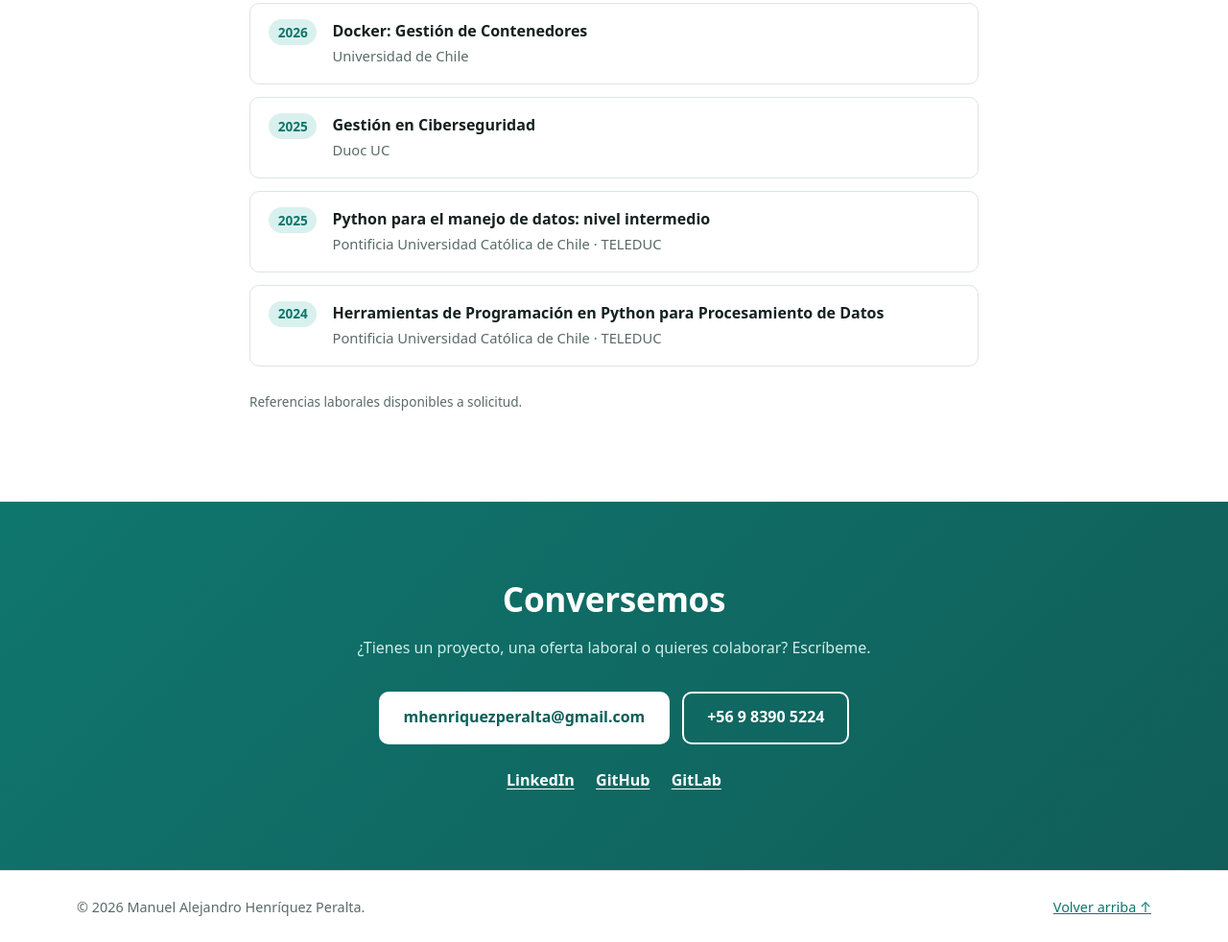
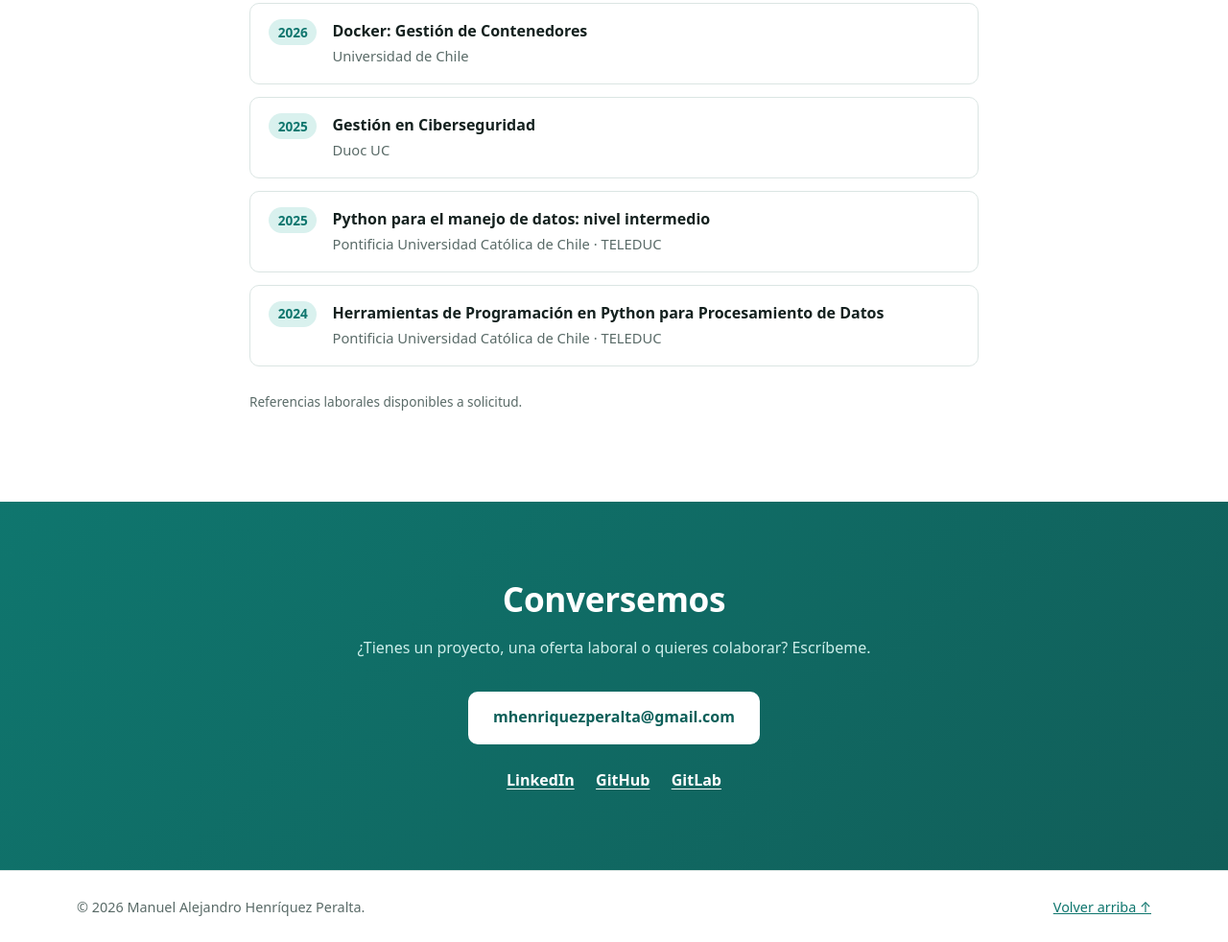
Before and after one commit to mhenriquezperalta/presentacion, a plain HTML site: page public/index.html in a window 1280 px wide. Shown: the part 4450-5432 px from the top of the page at 96% size. Drawn offline with Linux system fonts and the light colour scheme.

Commit message:
Quitar el teléfono de la sección Conversemos
Co-Authored-By: Claude Opus 5.5 <noreply@anthropic.com>

```diff
--- a/public/index.html
+++ b/public/index.html
@@ -259,7 +259,6 @@
         <p class="section-sub">¿Tienes un proyecto, una oferta laboral o quieres colaborar? Escríbeme.</p>
         <div class="cta-row center-row">
           <a class="btn btn-light" href="mailto:mhenriquezperalta@gmail.com?subject=Contacto%20desde%20tu%20sitio">mhenriquezperalta@gmail.com</a>
-          <a class="btn btn-outline-light" href="tel:+56983905224">+56 9 8390 5224</a>
         </div>
         <ul class="socials">
           <li><a href="https://www.linkedin.com/in/mhenriquezp/" rel="noopener me" target="_blank">LinkedIn</a></li>
--- a/public/styles.css
+++ b/public/styles.css
@@ -93,8 +93,6 @@ a { color: var(--primary); }
 .btn-ghost:hover { background: var(--primary-soft); color: var(--primary); }
 .btn-light { background: #fff; color: #0b5f59; border-color: #fff; }
 .btn-light:hover { background: #e6f7f5; border-color: #e6f7f5; color: #0b5f59; }
-.btn-outline-light { background: transparent; color: #fff; border-color: #fff; }
-.btn-outline-light:hover { background: rgba(255, 255, 255, .12); border-color: #fff; }
 
 /* Hero */
 .hero { padding: clamp(3rem, 8vw, 6rem) 0; background: radial-gradient(1100px 400px at 85% -10%, var(--primary-soft), transparent 70%); }
```
